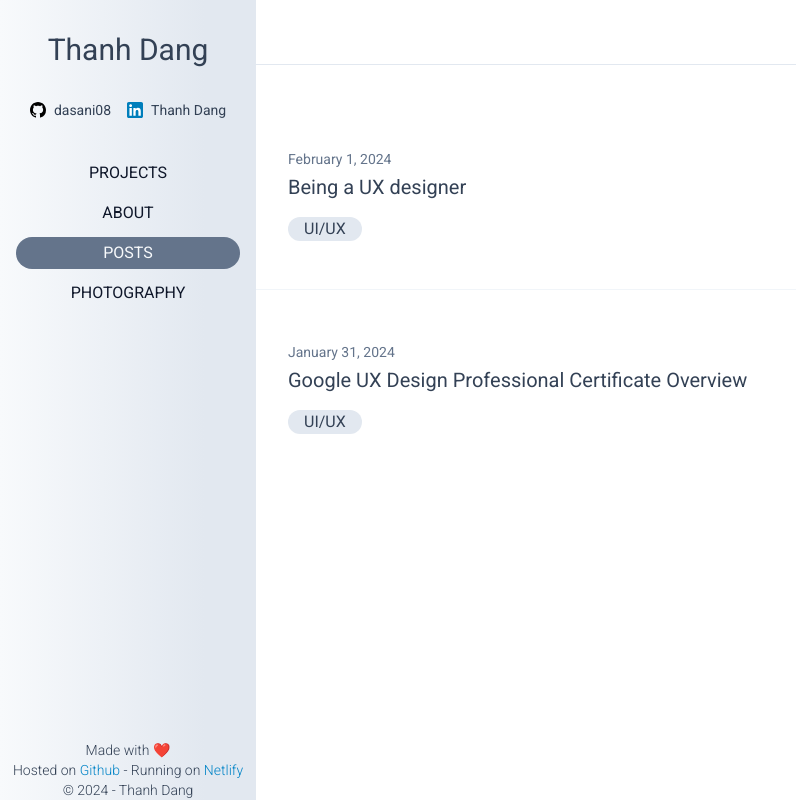
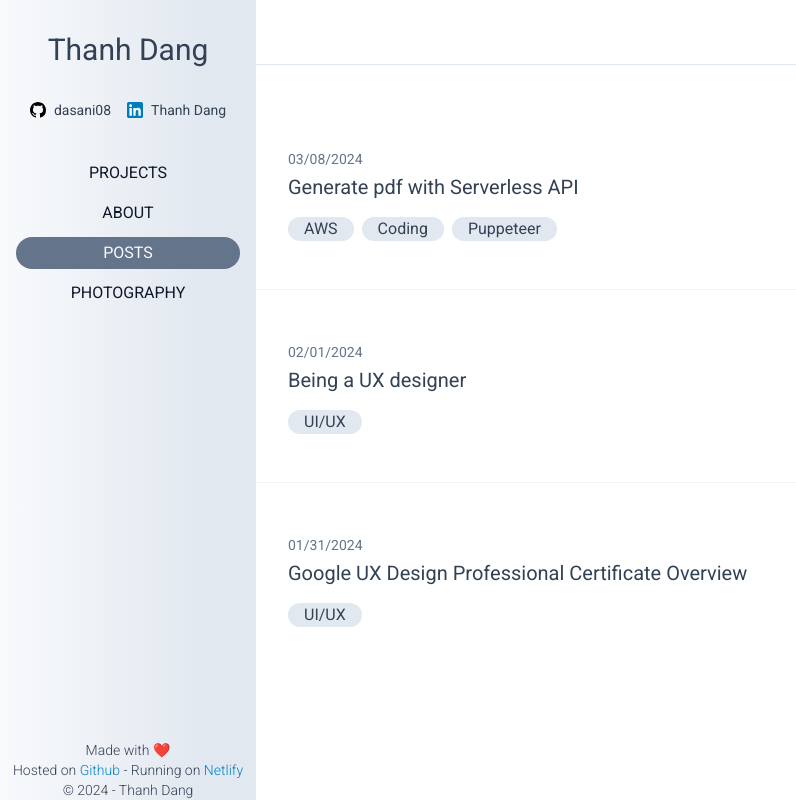
Before and after one commit to dasani08/tdang-site, a Next.js app: page / in a window 1280 px wide. Shown: the whole page, without its empty margins (0-796 px from the left). Built offline with nearby package versions, Linux system fonts and the light colour scheme.

Commit message:
Add post: HTML2PDF

```diff
--- a/src/app/post.json
+++ b/src/app/post.json
@@ -1,4 +1,20 @@
 [
+  {
+    "title": "Generate pdf with Serverless API",
+    "slug": "generate-pdf-with-serverless-api",
+    "date": "2024-03-08",
+    "tags": [
+      {
+        "name": "AWS"
+      },
+      {
+        "name": "Coding"
+      },
+      {
+        "name": "Puppeteer"
+      }
+    ]
+  },
   {
     "title": "Being a UX designer",
     "slug": "being-a-ux-designer",
--- /dev/null
+++ b/src/app/post/generate-pdf-with-serverless-api/page.mdx
@@ -0,0 +1,27 @@
+import Image from 'next/image';
+import Script from 'next/script';
+import Header from '@/components/header';
+import Commment from '@/components/comment';
+import Date from '@/components/date';
+
+export const metadata = {
+  title: 'Generate pdf with Serverless API - AWS Lambda Function using Puppeteer',
+};
+
+<Header title="Generate pdf with Serverless API" mdx={true} />
+
+![Cover](/images/posts/generate-pdf-with-serverless-api/cover.png)
+
+I started with `PDFKit` and `jsPDF` to generate pdf but it became difficult with complex layouts. `jsPDF` supports generating a PDF from an HTML element or string but it does not work in node environment.
+
+Finally, I ended up using `puppeteer` to generate a PDF page from an HTML string. I created a simple [code](https://github.com/haku-d/html-2-pdf) using `Nestjs` framework, including a `POST` endpoint which will generate a PDF from HTML string input.
+
+Recently, I found [Google Chrome for AWS Lambda as a layer](https://github.com/shelfio/chrome-aws-lambda-layer). That means I can setup a serverless api with `Lambda` running `puppeteer`. **THAT IS ALL WE NEED!**.
+
+You can check out the set up with AWS SAM CLI on my github repo: [https://github.com/haku-d/html-2-pdf-lambda](https://github.com/haku-d/html-2-pdf-lambda)
+
+Posted: <Date dateString={'2024-03-08'} />
+
+---
+
+<Commment/>
--- a/src/components/date.tsx
+++ b/src/components/date.tsx
@@ -3,7 +3,7 @@ import { format } from 'date-fns';
 export default function DateComponent({ dateString }: { dateString: string }) {
   return (
     <time dateTime={dateString}>
-      {format(new Date(dateString), 'LLLL	d, yyyy')}
+      {format(new Date(dateString), 'MM/dd/yyyy')}
     </time>
   );
 }
```
Also changed, not shown: public/images/posts/generate-pdf-with-serverless-api/cover.png (added).
